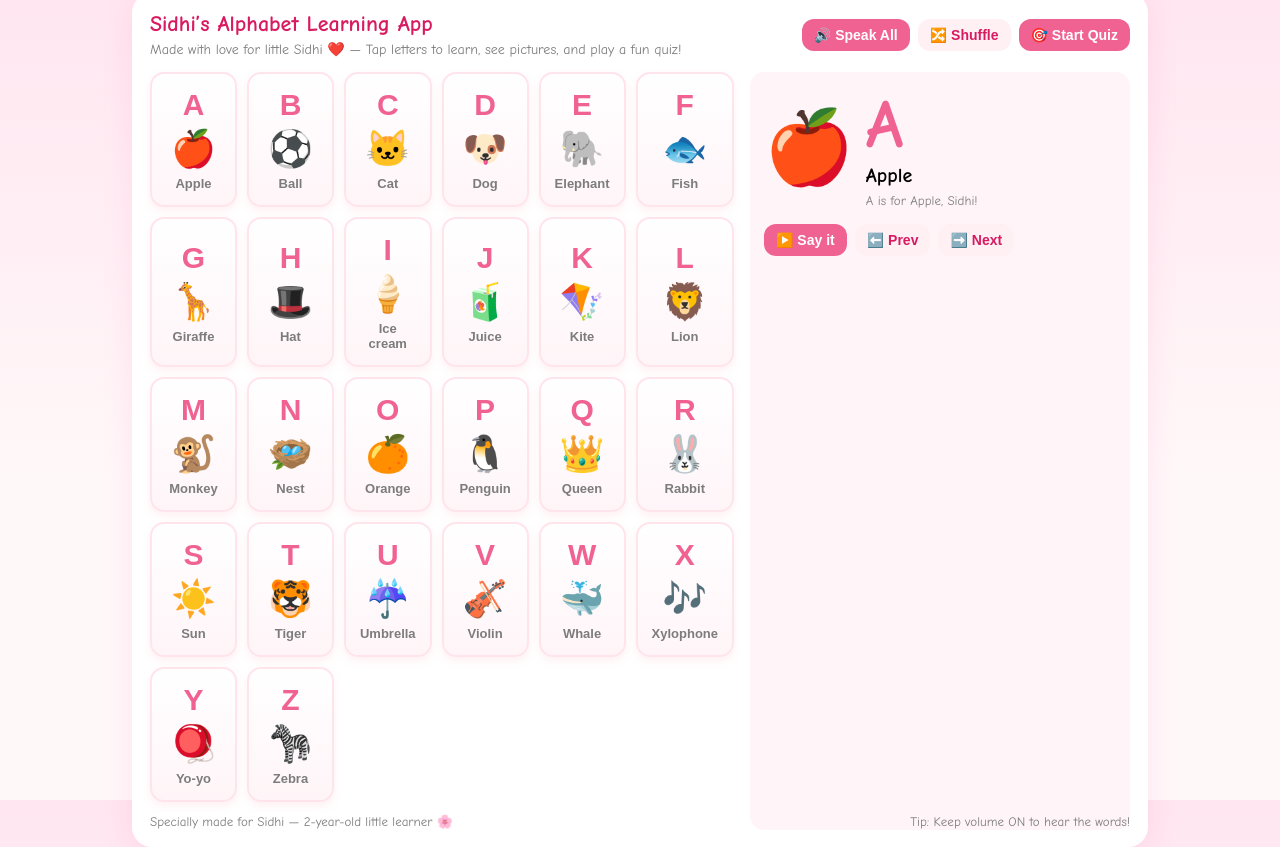
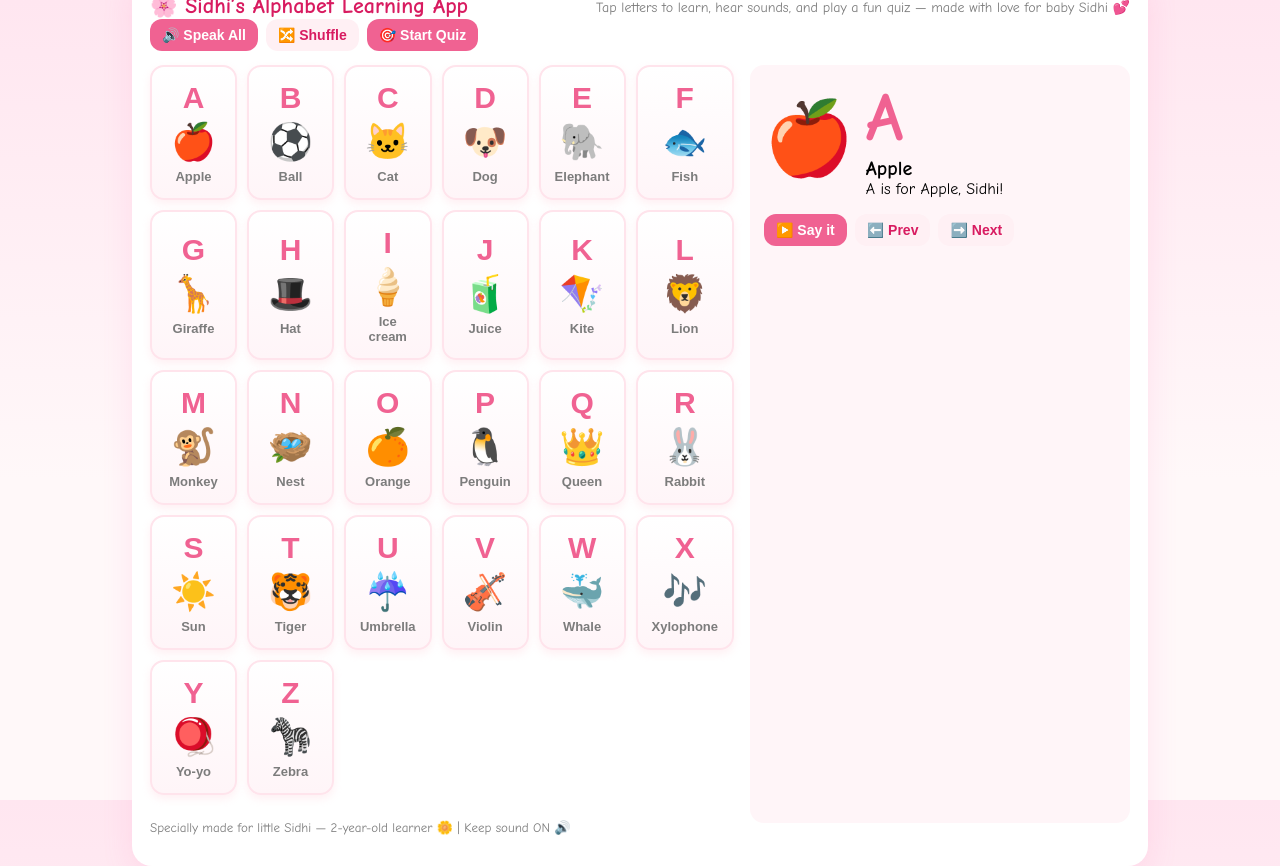
Before and after one commit to Sahootapas/sidhi-learning-app, a plain HTML site: page index.html in a window 1280 px wide. Drawn offline with Linux system fonts and the light colour scheme.

Commit message:
Update index.html

```diff
--- a/index.html
+++ b/index.html
@@ -1,44 +1,41 @@
-<!doctype html>
+<!DOCTYPE html>
 <html lang="en">
 <head>
-  <meta charset="utf-8" />
-  <meta name="viewport" content="width=device-width,initial-scale=1" />
+  <meta charset="UTF-8">
+  <meta name="viewport" content="width=device-width, initial-scale=1.0">
   <title>Sidhi’s Alphabet Learning App</title>
   <link rel="stylesheet" href="style.css">
 </head>
 <body>
   <div class="app" role="application">
     <header>
-      <div>
-        <h1>Sidhi’s Alphabet Learning App</h1>
-        <p class="lead">Made with love for little Sidhi ❤️ — Tap letters to learn, see pictures, and play a fun quiz!</p>
-      </div>
-      <div class="controls">
-        <button id="speakAll">🔊 Speak All</button>
-        <button class="secondary" id="shuffle">🔀 Shuffle</button>
-        <button id="startQuiz">🎯 Start Quiz</button>
-      </div>
+      <h1>🌸 Sidhi’s Alphabet Learning App</h1>
+      <p class="lead">Tap letters to learn, hear sounds, and play a fun quiz — made with love for baby Sidhi 💕</p>
     </header>
 
+    <div class="controls">
+      <button id="speakAll">🔊 Speak All</button>
+      <button id="shuffle" class="secondary">🔀 Shuffle</button>
+      <button id="startQuiz">🎯 Start Quiz</button>
+    </div>
+
     <div class="container">
-      <div>
-        <div class="grid" id="lettersGrid" aria-label="Alphabet letters"></div>
-      </div>
+      <div class="grid" id="lettersGrid"></div>
 
-      <aside class="preview" aria-live="polite">
+      <aside class="preview">
         <div class="preview-main">
           <div class="big-emoji" id="previewEmoji">🍎</div>
           <div>
             <div class="big-letter" id="previewLetter">A</div>
             <div class="preview-word" id="previewWord">Apple</div>
-            <div class="word" id="previewHint">Hi Sidhi! Tap any letter to begin 💕</div>
+            <div class="hint" id="previewHint">Hi Sidhi! Tap any letter to begin 💖</div>
           </div>
         </div>
 
         <div class="actions">
           <button id="playSound">▶️ Say it</button>
-          <button class="secondary" id="prev">⬅️ Prev</button>
-          <button class="secondary" id="next">➡️ Next</button>
+          <button id="prev" class="secondary">⬅️ Prev</button>
+          <button id="next" class="secondary">➡️ Next</button>
         </div>
 
         <div class="quiz-area" id="quizArea"></div>
@@ -46,8 +43,7 @@
     </div>
 
     <footer>
-      <div>Specially made for Sidhi — 2-year-old little learner 🌸</div>
-      <div>Tip: Keep volume ON to hear the words!</div>
+      <p>Specially made for little Sidhi — 2-year-old learner 🌼 | Keep sound ON 🔊</p>
     </footer>
   </div>
 
```
